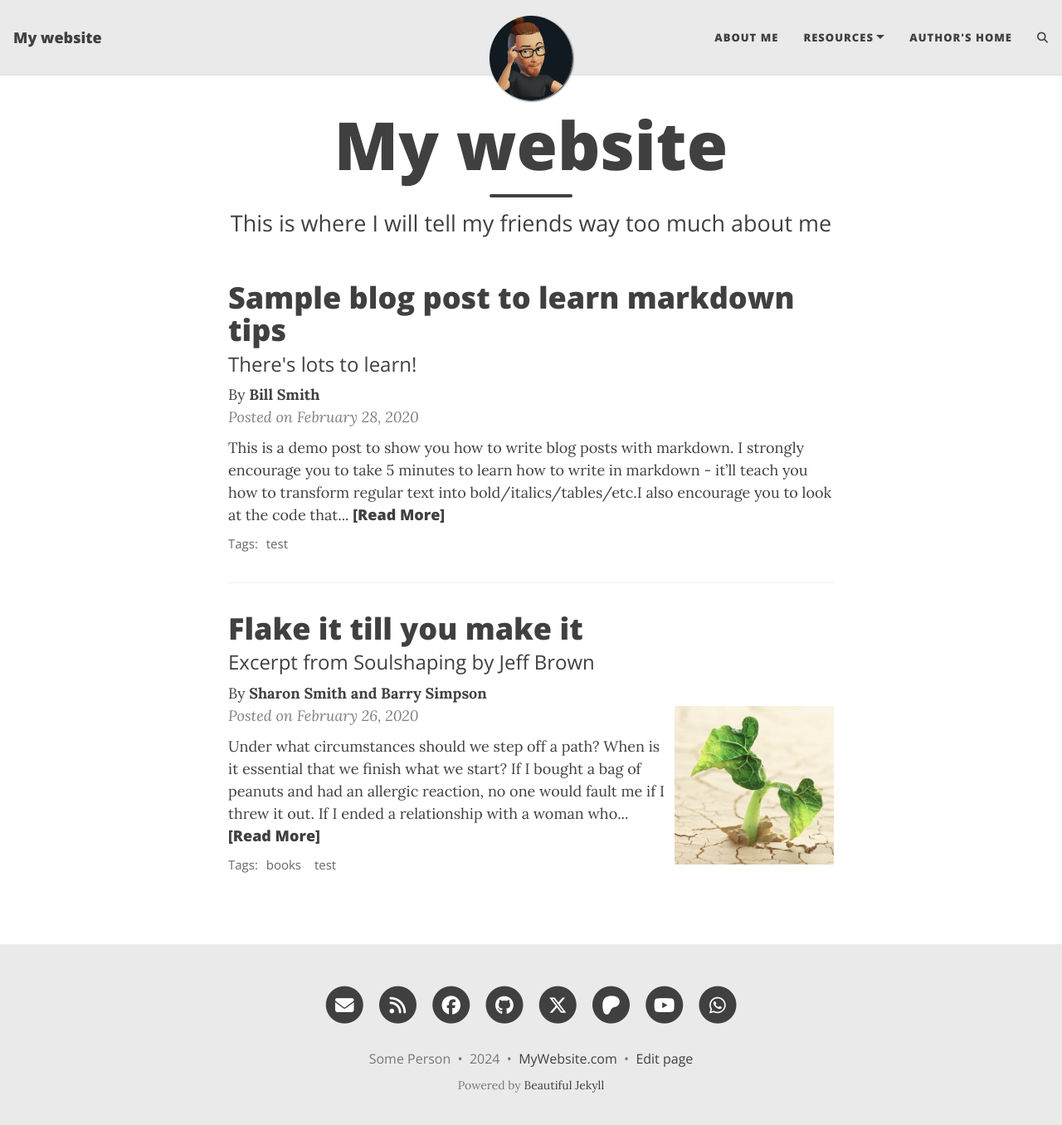
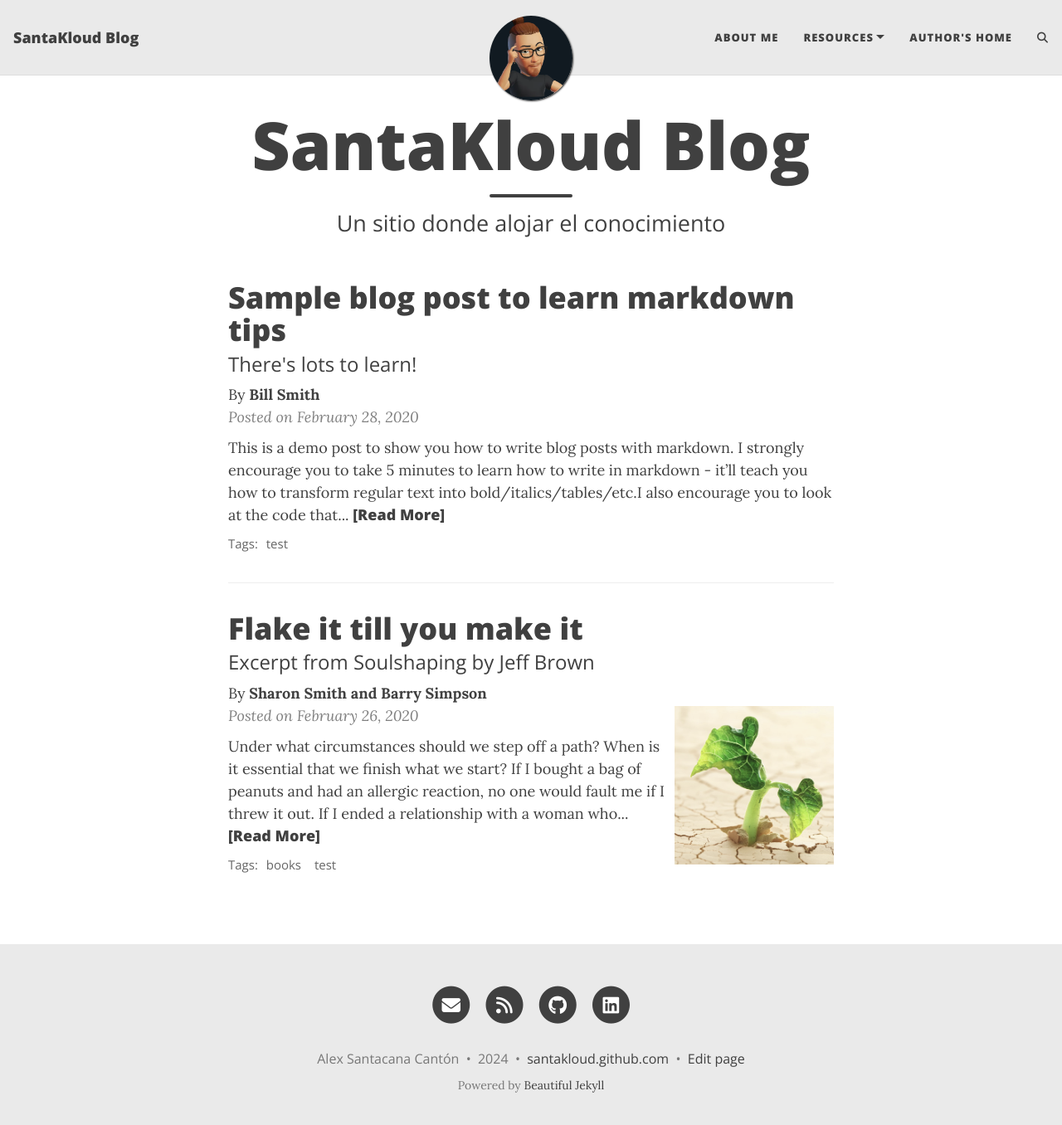
Before and after one commit to santakloud/santakloud.github.io, a Jekyll site: the page built from index.html, in a window 1280 px wide and 1369 px high. Shown: the top 1356 px of the window at 83% size. Built offline with Jekyll 4.4.1, drawn with Linux system fonts in a browser that asks for light colours; the list of posts is cut into pages by our own code; comment, search, counter and statistics services are not loaded.

Commit message:
Build: actualizamos about.me

```diff
--- a/_config.yml
+++ b/_config.yml
@@ -10,10 +10,10 @@
 ############################
 
 # Name of website
-title: My website
+title: SantaKloud Blog
 
 # Your name to show in the footer
-author: Some Person
+author: Alex Santacana Cantón
 
 ###############################################
 # --- List of links in the navigation bar --- #
@@ -22,9 +22,9 @@
 navbar-links:
   About Me: "aboutme"
   Resources:
-    - Beautiful Jekyll: "https://beautifuljekyll.com"
-    - Learn markdown: "https://www.markdowntutorial.com/"
-  Author's home: "https://deanattali.com"
+    - Beautiful Jekyll: ""
+    - Learn markdown: ""
+  Author's home: ""
 
 ################
 # --- Logo --- #
@@ -50,17 +50,17 @@
 # You can change the order that they show up on the page by changing the order here.
 # Uncomment the links you want to show and add your information to each one.
 social-network-links:
-  email: "someone@example.com"
+  email: "santacana.canton@icloud.com"
   rss: true  # remove this line if you don't want to show an RSS link at the bottom
-  facebook: deanattali
-  github: daattali
-  twitter: daattali
-  patreon: DeanAttali
-  youtube: "@daattali"
-  whatsapp: 15551212
+#  facebook:
+  github: santakloud
+#  twitter:
+#  patreon:
+#  youtube: "@daattali"
+#  whatsapp: 15551212
 #  medium: yourname
 #  reddit: yourname or r/yoursubreddit
-#  linkedin: daattali
+  linkedin: alejandrosantacanacanton
 #  xing: yourname
 #  stackoverflow: "3943160/daattali"
 #  snapchat: deanat78
@@ -93,14 +93,14 @@
 
 # Select which social network share links to show in posts
 share-links-active:
-  twitter: true
-  facebook: true
+  twitter: false
+  facebook: false
   linkedin: true
   vk: false
 
 # How to display the link to your website in the footer
 # Remove this if you don't want a link in the footer
-url-pretty: "MyWebsite.com"
+url-pretty: "santakloud.github.com"
 
 # Add the website title to the title of every page
 title-on-all-pages: true
@@ -258,7 +258,7 @@
 #################################################################################
 
 # Output options (more information on Jekyll's site)
-timezone: "America/Toronto"
+timezone: "Europe/Madrid"
 markdown: kramdown
 highlighter: rouge
 permalink: /:year-:month-:day-:title/
--- a/index.html
+++ b/index.html
@@ -1,5 +1,5 @@
 ---
 layout: home
-title: My website
-subtitle: This is where I will tell my friends way too much about me
+title: SantaKloud Blog
+subtitle: Un sitio donde alojar el conocimiento
 ---
```
